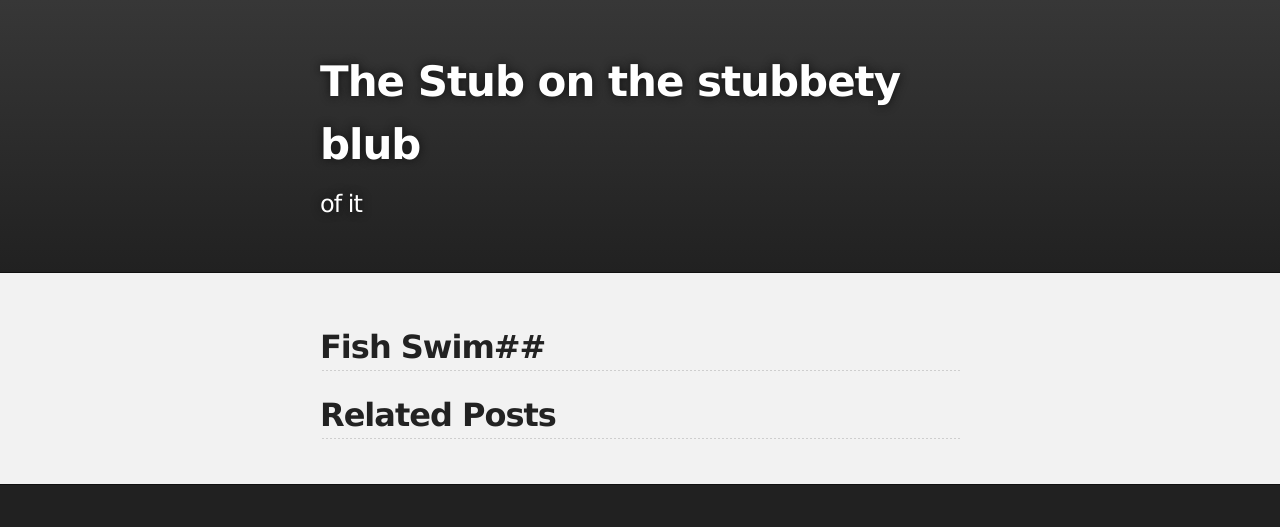
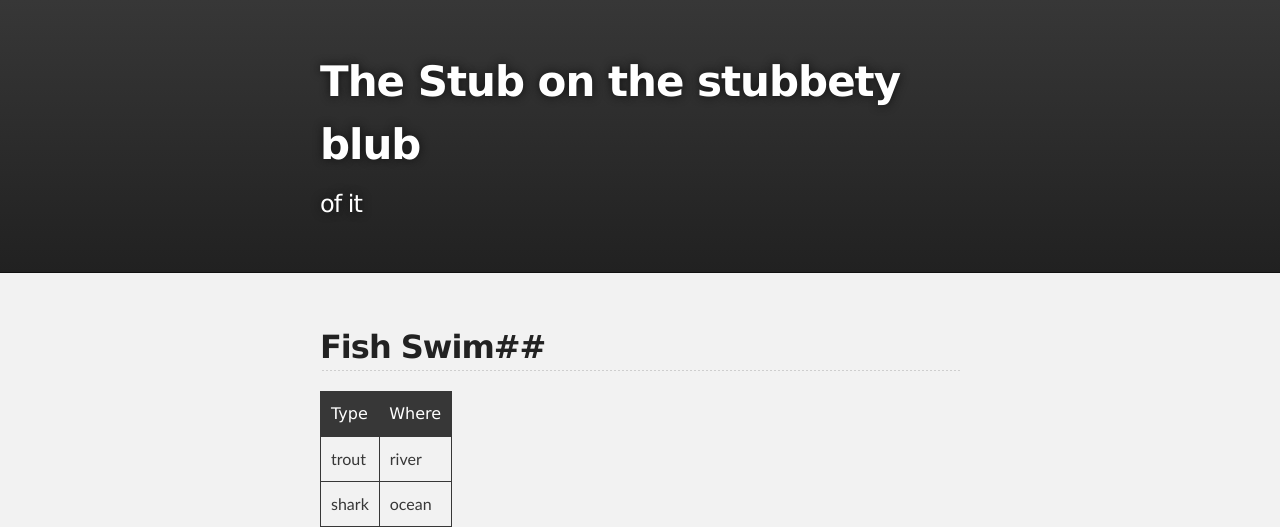
Before and after one commit to dindigit/dindigit.github.io, a Jekyll site: the page built from fish.md, in a window 1280 px wide. Shown: the top 527 px of the page. Built offline with Jekyll 4.4.1, drawn with Linux system fonts in a browser that asks for light colours; some of the changed text lies outside the part shown; grey boxes are pictures that could not be loaded.

Commit message:
Updated fish.md

```diff
--- a/fish.md
+++ b/fish.md
@@ -1,5 +1,16 @@
 ---
 layout: post
 title: Fish
+published: true
 ---
+
 ##Fish Swim##
+
+Type|Where
+-|-
+trout|river
+shark|ocean
+
+![VMartin.jpeg](/images/VMartin.jpeg)|![](http://lh3.googleusercontent.com/-lHglhmh5Bwg/VMlFJjWp7iI/AAAAAAAAGN0/8YU6YUKdgcg/s0/1a.jpg)
+-|-
+Villamartin|Playa Flamenca
```
